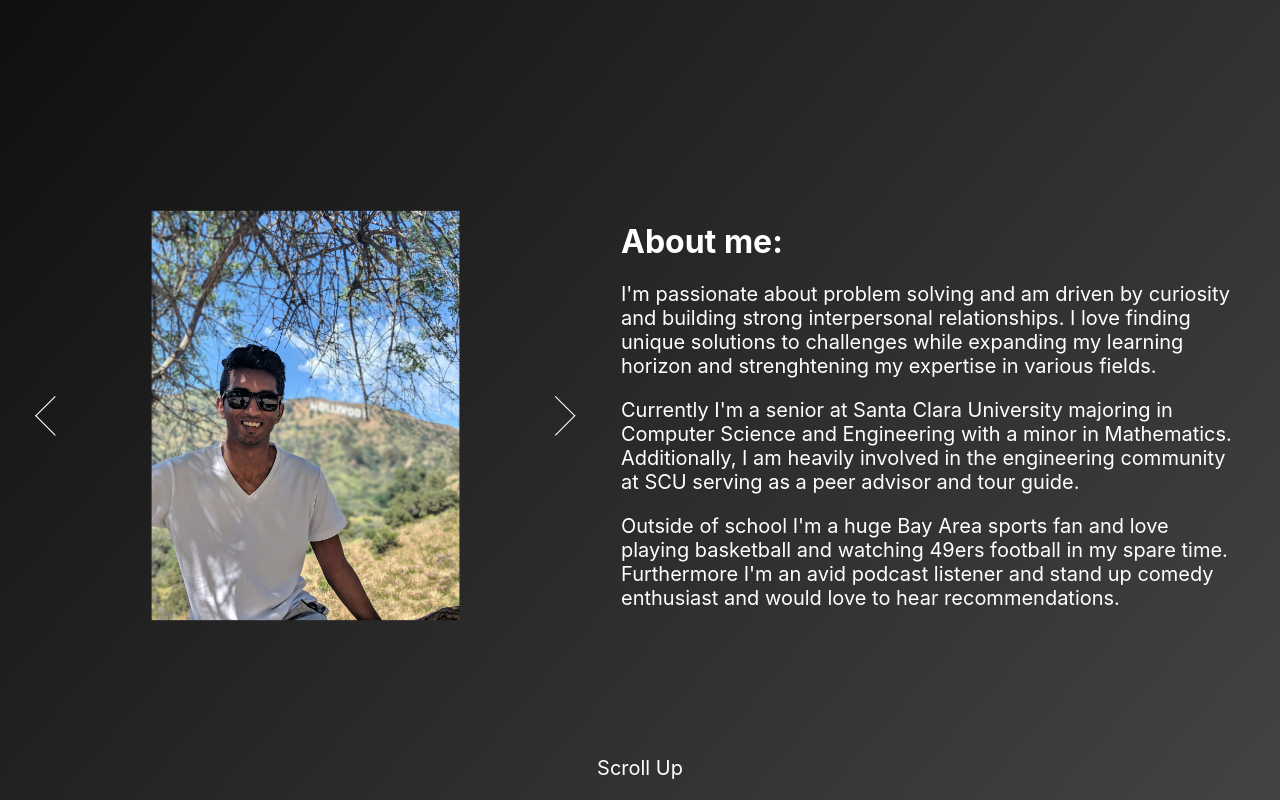
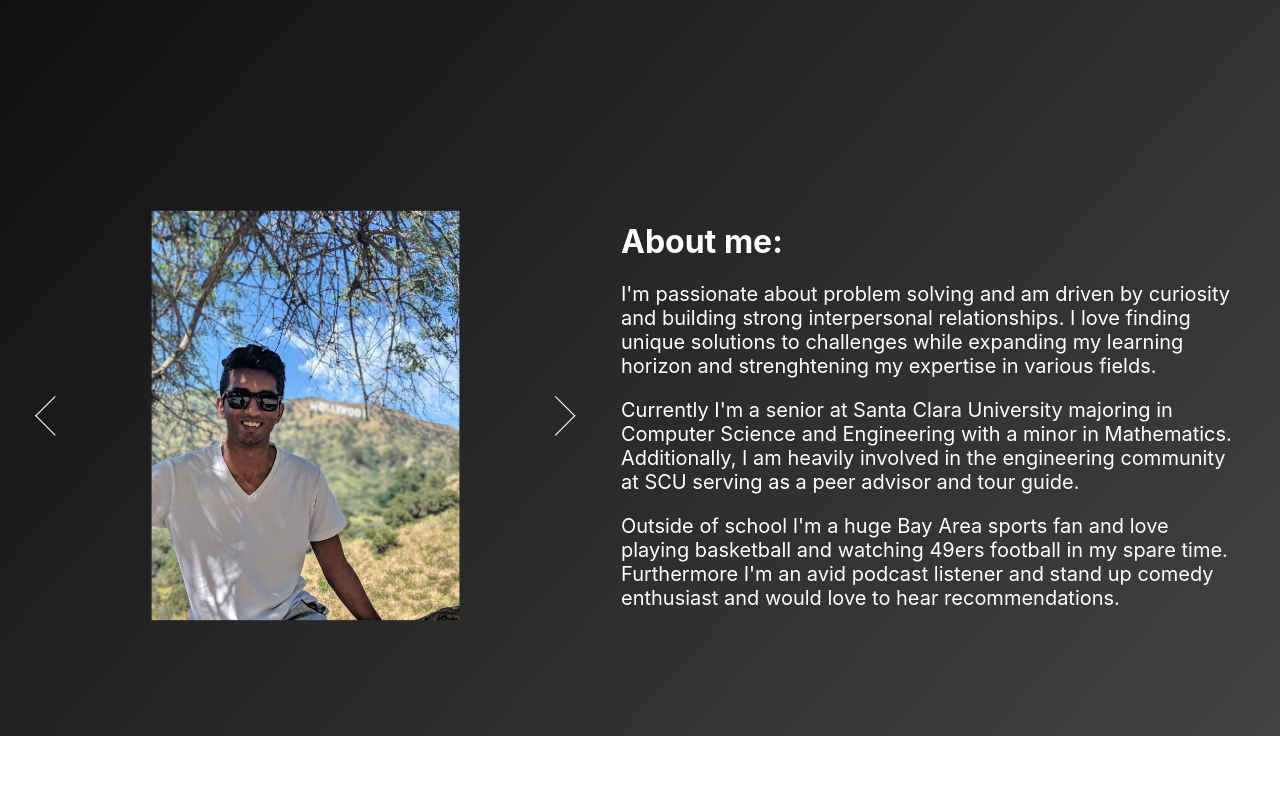
Before and after one commit to siddcv/personalwebsite, a React (Create React App) app: page /#/ in a window 1280 px wide. Shown: the part 685-1485 px from the top of the page. After the commit the page ends 1421 px from the top, so only its background shows below. Built offline with nearby package versions, Linux system fonts and the light colour scheme.

Commit message:
deploy w hash

```diff
--- a/src/components/Landing.js
+++ b/src/components/Landing.js
@@ -45,7 +45,7 @@ function Landing() {
                     </div>
                 </div>
                 {/*<div class="arrowu"><a class="arrowup"></a></div>*/}
-                <p class="scrollup">Scroll Up</p>
+                {/*<p class="scrollup">Scroll Up</p>*/}
 
 
             </div>
```
